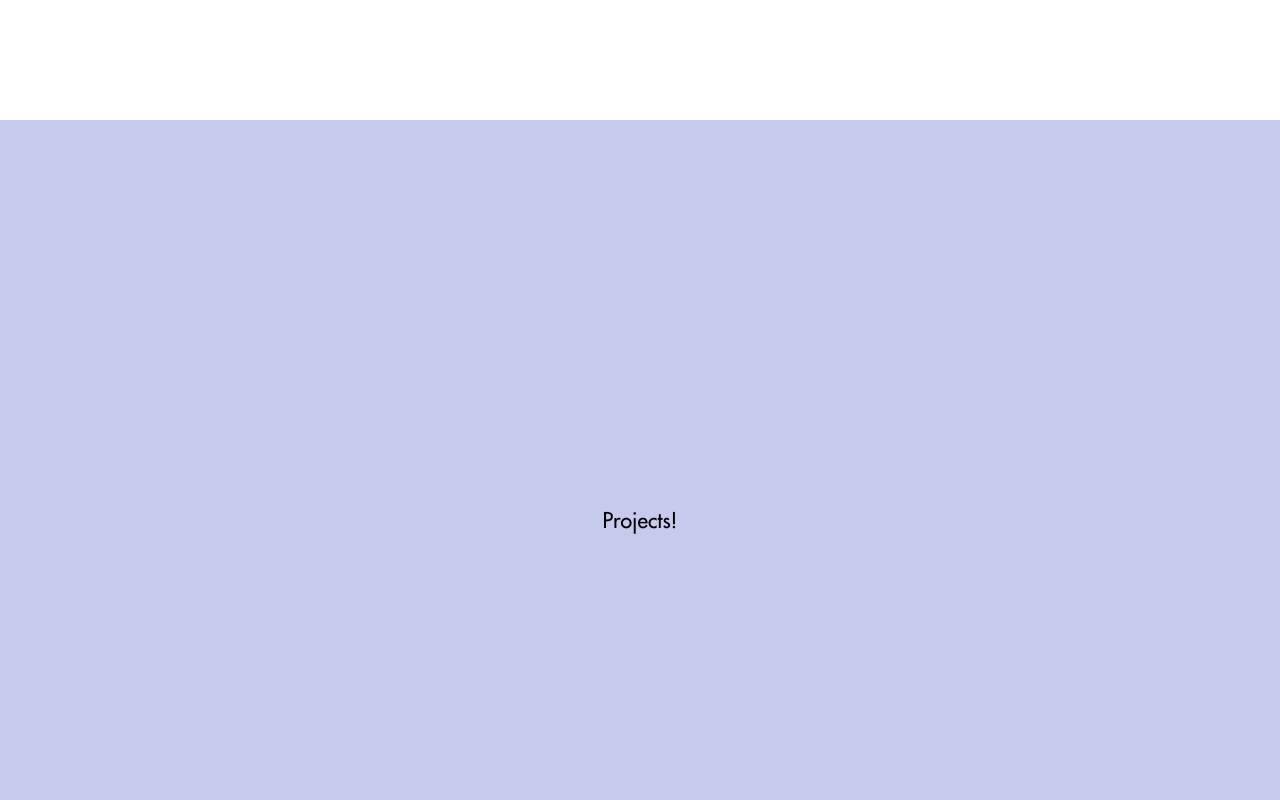
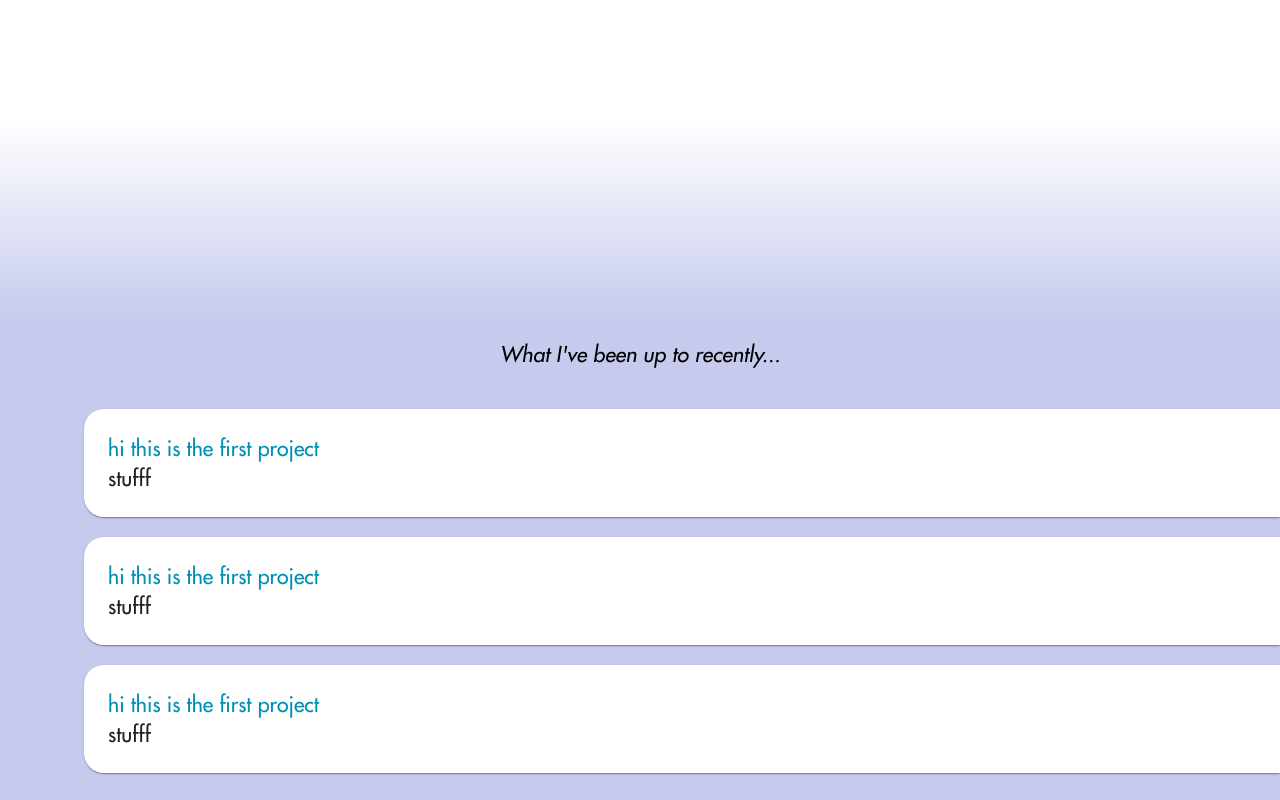
Before and after one commit to aemwong/alisonwong-em.github.io, a React (Create React App) app: page / in a window 1280 px wide. Shown: the part 680-1480 px from the top of the page. Built offline with nearby package versions, Linux system fonts and the light colour scheme.

Commit message:
added gradient and base for projects

```diff
--- a/src/App.css
+++ b/src/App.css
@@ -1,4 +1,5 @@
 @import "./index.css";
+@import "./assets/sass/_theme.scss";
 
 .App {
   text-align: center;
@@ -32,3 +33,7 @@
 .leftAlign {
   text-align: left;
 }
+
+.turquoise {
+  color: $dark-gray;
+}
--- a/src/App.js
+++ b/src/App.js
@@ -2,12 +2,18 @@ import React from 'react';
 import './App.css';
 import Landing from './components/Landing/Landing';
 import Projects from './components/Projects/Projects';
+import Gradient from './components/Gradient/Gradient';
+import colors from './assets/sass/colors';
 
 function App() {
+
+
+
   return (
     <div className="App">
       {/* <header className="App-header"></header> */}
         <Landing></Landing>
+        <Gradient color1={colors.white} color2={colors.lightPurple} />
         <Projects></Projects>
     </div>
   );
--- /dev/null
+++ b/src/components/Gradient/Gradient.js
@@ -0,0 +1,15 @@
+import React, { Component } from 'react';
+
+class Gradient extends Component {
+    constructor(props) {
+        super(props);
+    }
+
+    render() {
+        return (
+            <div style={{ backgroundImage: `linear-gradient(${this.props.color1}, ${this.props.color2})`, height: '200px' }}></div >
+        )
+    }
+}
+
+export default Gradient;
--- a/src/components/Landing/Landing.js
+++ b/src/components/Landing/Landing.js
@@ -15,13 +15,12 @@ class Landing extends Component {
             palette: {
                 primary: { main: colors.turquoise }
             }
-        }
-        )
+        })
 
         return (
             <ThemeProvider theme={theme}>
                 <Box className="landingContainer" display="flex" flexDirection="row-reverse" flexWrap="wrap"
-                    justifyContent="space-evenly" alignItems="center">
+                    justifyContent="space-evenly" alignItems="center" >
                     <Box m={"2vw"} ml={0} className="halfContainer" display="flex" justifyContent="center">
                         <img src={introPic} id="introPic"></img>
                     </Box>
@@ -32,9 +31,10 @@ class Landing extends Component {
                         <Box ml={"5vw"} ><div className="leftAlign">an aspiring product manager continually growing and welcoming new opportunities</div>
                             <br />
                             <div className="italic leftAlign">Currently in search of a Summer 2020 Product Internship</div></Box>
-                        <br/>
-                        <Button variant="outlined" color="primary" id="resumeButton" target="_blank" href={resume}>View Resume</Button>
-                    </Box></Box>
+                        <br />
+                        <Button variant="contained" color="primary" id="resumeButton" target="_blank" href={resume}>View Resume</Button>
+                    </Box>
+                </Box>
             </ThemeProvider>)
     }
 }
--- a/src/components/Projects/Projects.js
+++ b/src/components/Projects/Projects.js
@@ -1,19 +1,39 @@
 import React, { Component } from 'react';
 import Box from '@material-ui/core/Box';
+import Paper from '@material-ui/core/Paper';
+import colors from "../../assets/sass/colors";
 import './Projects.scss';
-import helloGif from '../../assets/img/helloAnimation.gif'
-import introPic from '../../assets/img/landingImg.jpg'
 
 
-class Landing extends Component {
+class Projects extends Component {
     render() {
         return (
-            <Box className="projectsContainer" display="flex" flexDirection="row-reverse" flexWrap="wrap"
-                justifyContent="space-evenly" alignItems="center">
-                Projects!
-                </Box>
+            <Box className="projectsContainer" display="flex" flexDirection="column" flexWrap="wrap">
+                <div className="italic" style={{ margin: '20px 0' }}>What I've been up to recently...</div>
+                <Paper style={{ borderRadius: '20px 0 0 20px', marginLeft: 'calc(5vw + 20px)', marginTop: '20px' }}>
+                    <Box m={3} className="leftAlign">
+                        <div style={{ color: colors.turquoise }}>
+                            hi this is the first project</div>
+                        <div>stufff </div>
+                    </Box></Paper>
+
+                    <Paper style={{ borderRadius: '20px 0 0 20px', marginLeft: 'calc(5vw + 20px)', marginTop: '20px'  }}>
+                    <Box m={3} className="leftAlign">
+                        <div style={{ color: colors.turquoise }}>
+                            hi this is the first project</div>
+                        <div>stufff </div>
+                    </Box></Paper>
+                    <Paper style={{ borderRadius: '20px 0 0 20px', marginLeft: 'calc(5vw + 20px)', marginTop: '20px'  }}>
+                    <Box m={3} className="leftAlign">
+                        <div style={{ color: colors.turquoise }}>
+                            hi this is the first project</div>
+                        <div>stufff </div>
+                    </Box></Paper>
+
+
+            </Box>
         )
     }
 }
 
-export default Landing;
+export default Projects;
```
